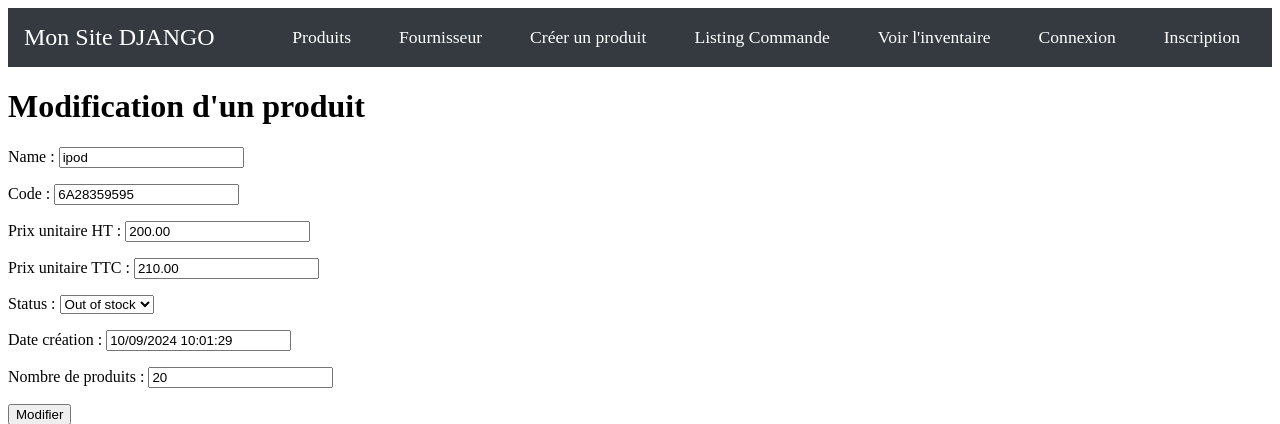
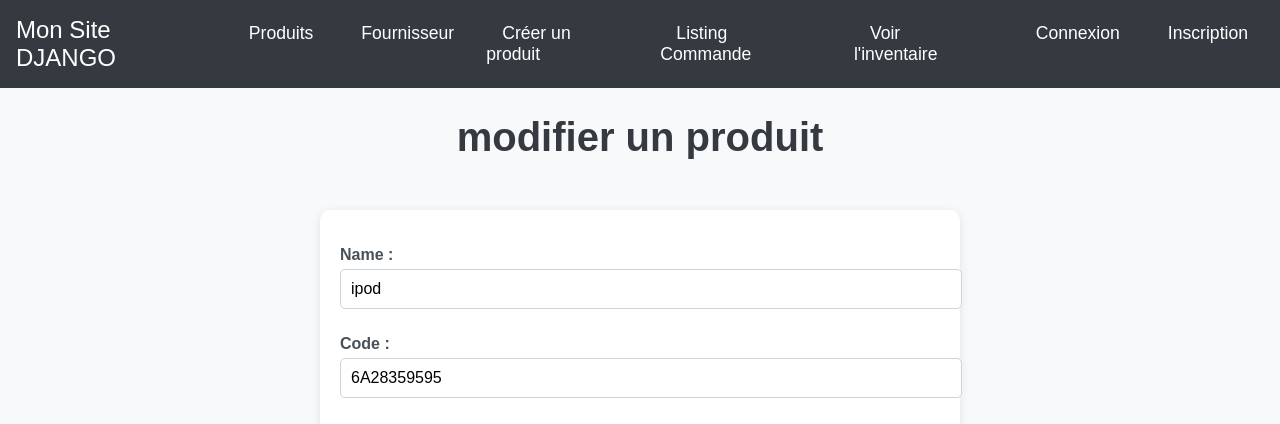
Before and after one commit to ErwanBlandeau/TP_NOTE_DALAIGRE_DJANGO, a Django app: page /monapp/product/3/update/ in a window 1280 px wide. Shown: the top 424 px of the page. Run offline with Django 5.2, Linux system fonts and the light colour scheme; data comes from the database, SQL or seed files in the repository.

Commit message:
refonte du css

```diff
--- a/myTP1/app/templates/new_product.html
+++ b/myTP1/app/templates/new_product.html
@@ -3,7 +3,7 @@
 {% load static %}
 {% block styles %}
   {{ block.super }}
-  <link rel="stylesheet" href="{% static 'css/creation.css' %}" />
+  <link rel="stylesheet" href="{% static 'css/form.css' %}" />
 {% endblock %}
 
 {% block contenu %}
--- a/myTP1/app/templates/update_total.html
+++ b/myTP1/app/templates/update_total.html
@@ -3,11 +3,11 @@
 {% load static %}
 {% block styles %}
   {{ block.super }}
-  <!-- <link rel="stylesheet" href="{% static 'css/affichageTotal.css' %}" /> -->
+  <link rel="stylesheet" href="{% static 'css/form.css' %}" />
 {% endblock %}
 
 {% block contenu %}
-<h1> Modification d'un produit </h1>
+<h1>{{ titremenu }}</h1>
 <form action="" method="post" >
 {% csrf_token %}
 {{ form.as_p }}
--- a/myTP1/app/viewsDossier/updateViews.py
+++ b/myTP1/app/viewsDossier/updateViews.py
@@ -163,7 +163,7 @@
 
     def get_context_data(self, **kwargs):
         context = super().get_context_data(**kwargs)
-        context['titremenu'] = "modifier un produit de l'inventaire"
+        context['titremenu'] = "Modifier un produit de l'inventaire"
         return context
 
 def StoreInventoryUpdate(request, id):
```
Also changed, not shown: myTP1/static/css/form.css (renamed from myTP1/static/css/creation.css).
